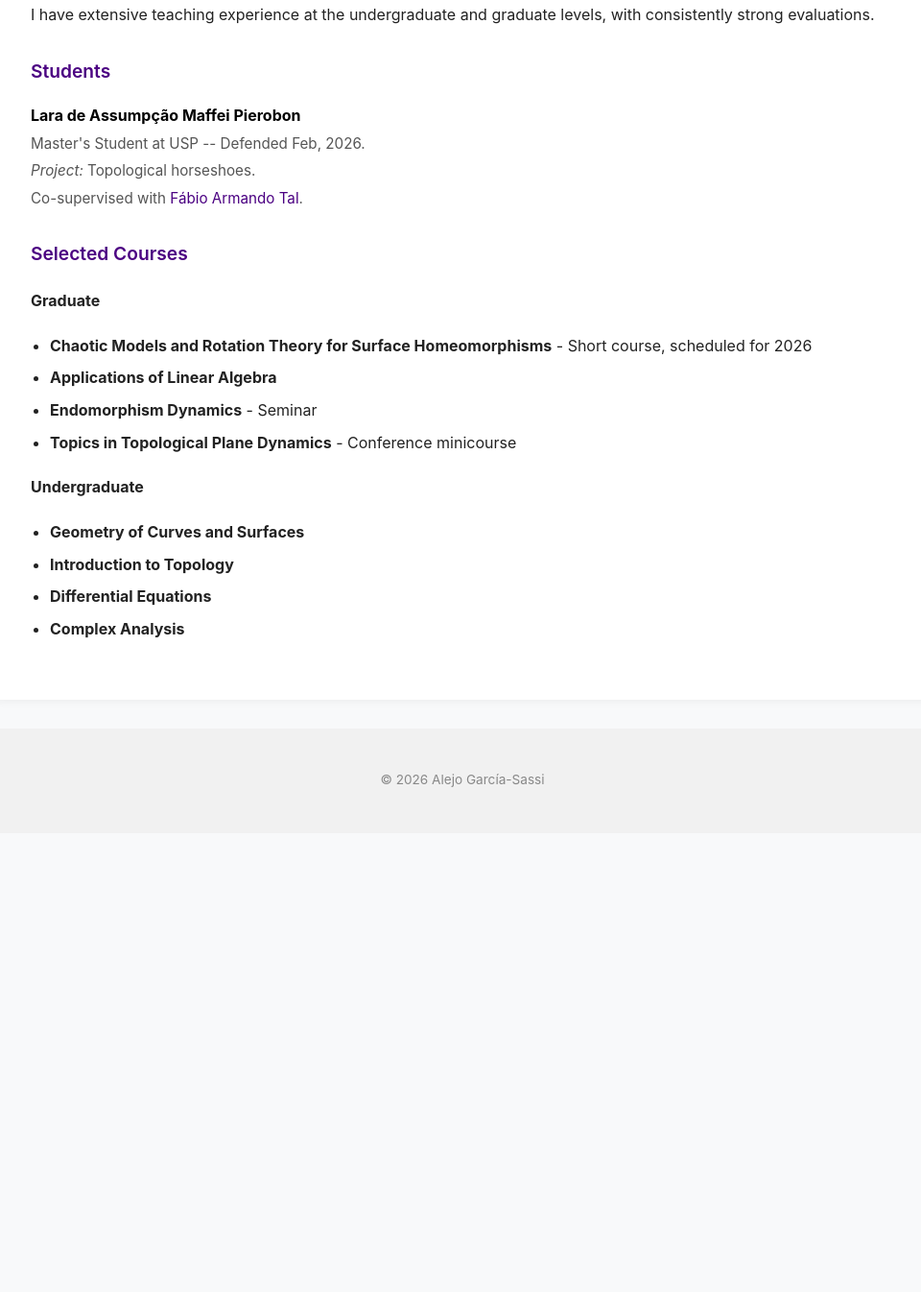
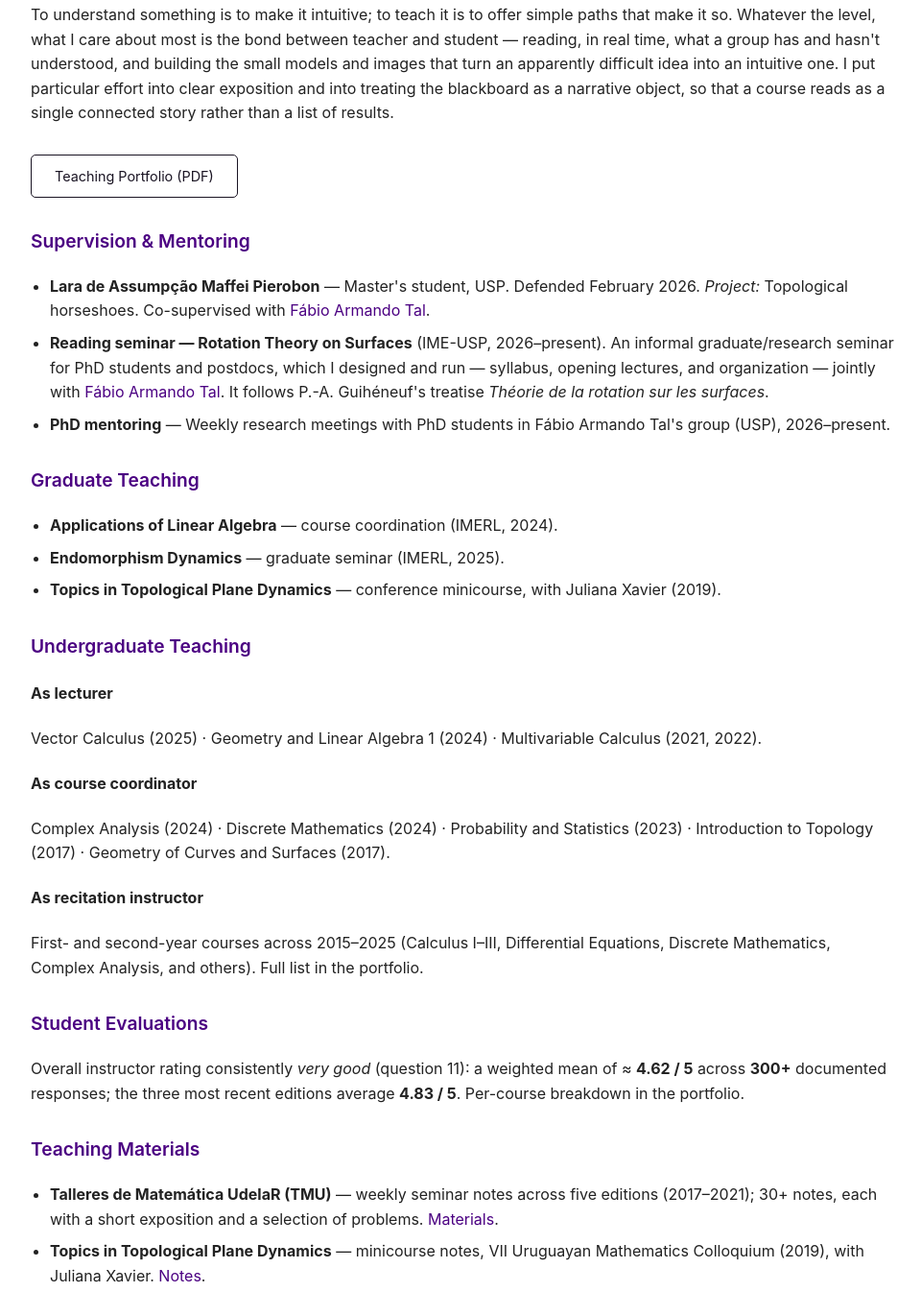
Before and after one commit to alejo-garcia-sassi/alejo-garcia-sassi.github.io, a plain HTML site: page teaching.html in a window 1280 px wide. Shown: the part 559-1905 px from the top of the page at 96% size, without its empty margins (158-1118 px from the left). Before the commit the page ends 1427 px from the top, so only its background shows below. Drawn offline with Linux system fonts and the light colour scheme.

Commit message:
Actualizacion de pagina

```diff
--- a/teaching.html
+++ b/teaching.html
@@ -34,32 +34,41 @@
     <section>
         <h2>Teaching & Supervision</h2>
 
-        <p>I have extensive teaching experience at the undergraduate and graduate levels, with consistently strong evaluations.</p>
+        <p>To understand something is to make it intuitive; to teach it is to offer simple paths that make it so. Whatever the level, what I care about most is the bond between teacher and student — reading, in real time, what a group has and hasn't understood, and building the small models and images that turn an apparently difficult idea into an intuitive one. I put particular effort into clear exposition and into treating the blackboard as a narrative object, so that a course reads as a single connected story rather than a list of results.</p>
 
-        <h3>Students</h3>
-        <div class="item">
-            <span class="item-title">Lara de Assumpção Maffei Pierobon</span>
-            <span class="item-details">Master's Student at USP -- Defended Feb, 2026.</span>
-            <span class="item-details"><em>Project:</em> Topological horseshoes.</span>
-            <span class="item-details">Co-supervised with <a href="https://www.ime.usp.br/fabiotal/" style="text-decoration: none; color: inherit;">Fábio Armando Tal</a>.</span>
+        <div style="margin-top: 25px;">
+            <a href="teachingportfolio.pdf" class="btn btn-outline" target="_blank">Teaching Portfolio (PDF)</a>
         </div>
 
-        <h3>Selected Courses</h3>
-
-        <h4>Graduate</h4>
+        <h3>Supervision & Mentoring</h3>
         <ul>
-            <li><strong>Chaotic Models and Rotation Theory for Surface Homeomorphisms</strong> - Short course, scheduled for 2026</li>
-            <li><strong>Applications of Linear Algebra</strong></li>
-            <li><strong>Endomorphism Dynamics</strong> - Seminar</li>
-            <li><strong>Topics in Topological Plane Dynamics</strong> - Conference minicourse</li>
+            <li><strong>Lara de Assumpção Maffei Pierobon</strong> — Master's student, USP. Defended February 2026. <em>Project:</em> Topological horseshoes. Co-supervised with <a href="https://www.ime.usp.br/fabiotal/">Fábio Armando Tal</a>.</li>
+            <li><strong>Reading seminar — Rotation Theory on Surfaces</strong> (IME-USP, 2026–present). An informal graduate/research seminar for PhD students and postdocs, which I designed and run — syllabus, opening lectures, and organization — jointly with <a href="https://www.ime.usp.br/fabiotal/">Fábio Armando Tal</a>. It follows P.-A. Guihéneuf's treatise <em>Théorie de la rotation sur les surfaces</em>.</li>
+            <li><strong>PhD mentoring</strong> — Weekly research meetings with PhD students in Fábio Armando Tal's group (USP), 2026–present.</li>
         </ul>
 
-        <h4>Undergraduate</h4>
+        <h3>Graduate Teaching</h3>
         <ul>
-            <li><strong>Geometry of Curves and Surfaces</strong></li>
-            <li><strong>Introduction to Topology</strong></li>
-            <li><strong>Differential Equations</strong></li>
-            <li><strong>Complex Analysis</strong></li>
+            <li><strong>Applications of Linear Algebra</strong> — course coordination (IMERL, 2024).</li>
+            <li><strong>Endomorphism Dynamics</strong> — graduate seminar (IMERL, 2025).</li>
+            <li><strong>Topics in Topological Plane Dynamics</strong> — conference minicourse, with Juliana Xavier (2019).</li>
+        </ul>
+
+        <h3>Undergraduate Teaching</h3>
+        <h4>As lecturer</h4>
+        <p>Vector Calculus (2025) · Geometry and Linear Algebra 1 (2024) · Multivariable Calculus (2021, 2022).</p>
+        <h4>As course coordinator</h4>
+        <p>Complex Analysis (2024) · Discrete Mathematics (2024) · Probability and Statistics (2023) · Introduction to Topology (2017) · Geometry of Curves and Surfaces (2017).</p>
+        <h4>As recitation instructor</h4>
+        <p>First- and second-year courses across 2015–2025 (Calculus I–III, Differential Equations, Discrete Mathematics, Complex Analysis, and others). Full list in the portfolio.</p>
+
+        <h3>Student Evaluations</h3>
+        <p>Overall instructor rating consistently <em>very good</em> (question 11): a weighted mean of ≈ <strong>4.62 / 5</strong> across <strong>300+</strong> documented responses; the three most recent editions average <strong>4.83 / 5</strong>. Per-course breakdown in the portfolio.</p>
+
+        <h3>Teaching Materials</h3>
+        <ul>
+            <li><strong>Talleres de Matemática UdelaR (TMU)</strong> — weekly seminar notes across five editions (2017–2021); 30+ notes, each with a short exposition and a selection of problems. <a href="https://tmu.edu.uy/seminarios" target="_blank">Materials</a>.</li>
+            <li><strong>Topics in Topological Plane Dynamics</strong> — minicourse notes, VII Uruguayan Mathematics Colloquium (2019), with Juliana Xavier. <a href="https://7coloquio.cmat.edu.uy/programa" target="_blank">Notes</a>.</li>
         </ul>
     </section>
 </main>
```
Also changed, not shown: contact.html (+8 -0 lines), index.html (+9 -3 lines), research.html (+20 -17 lines), 1 other file.
